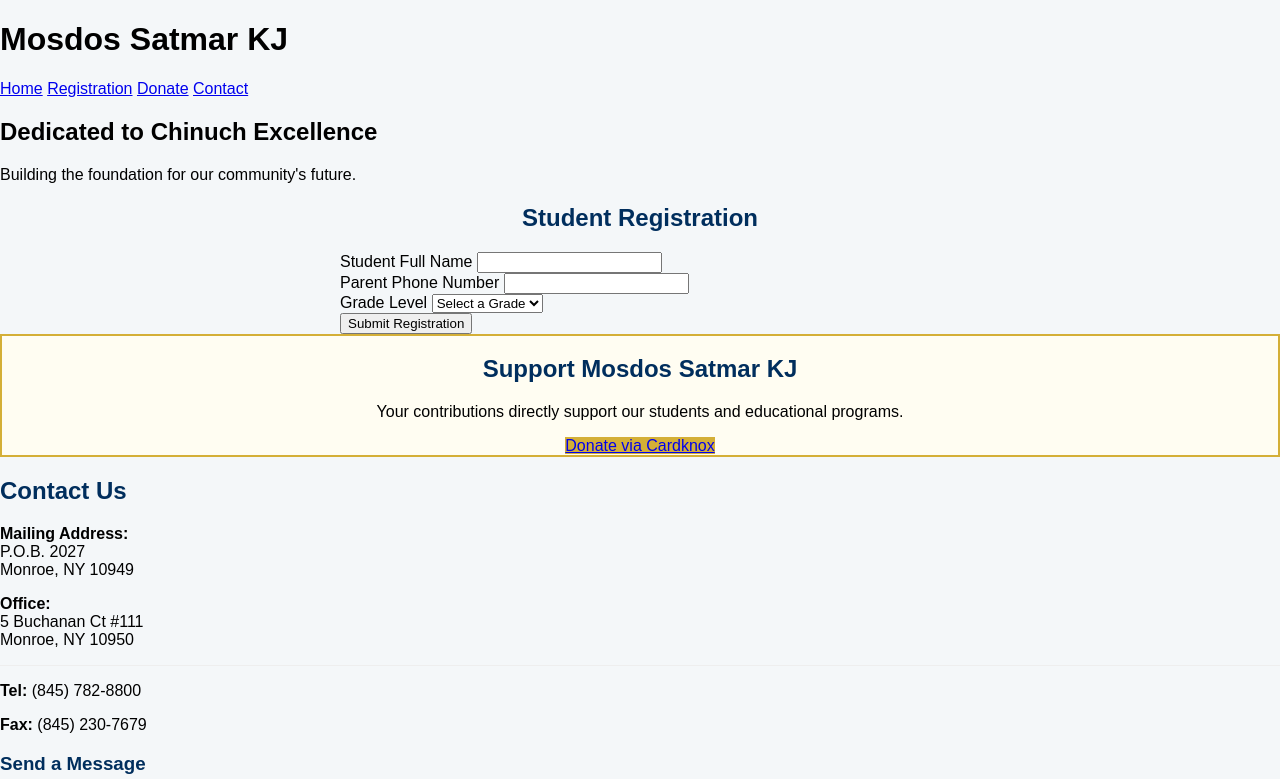
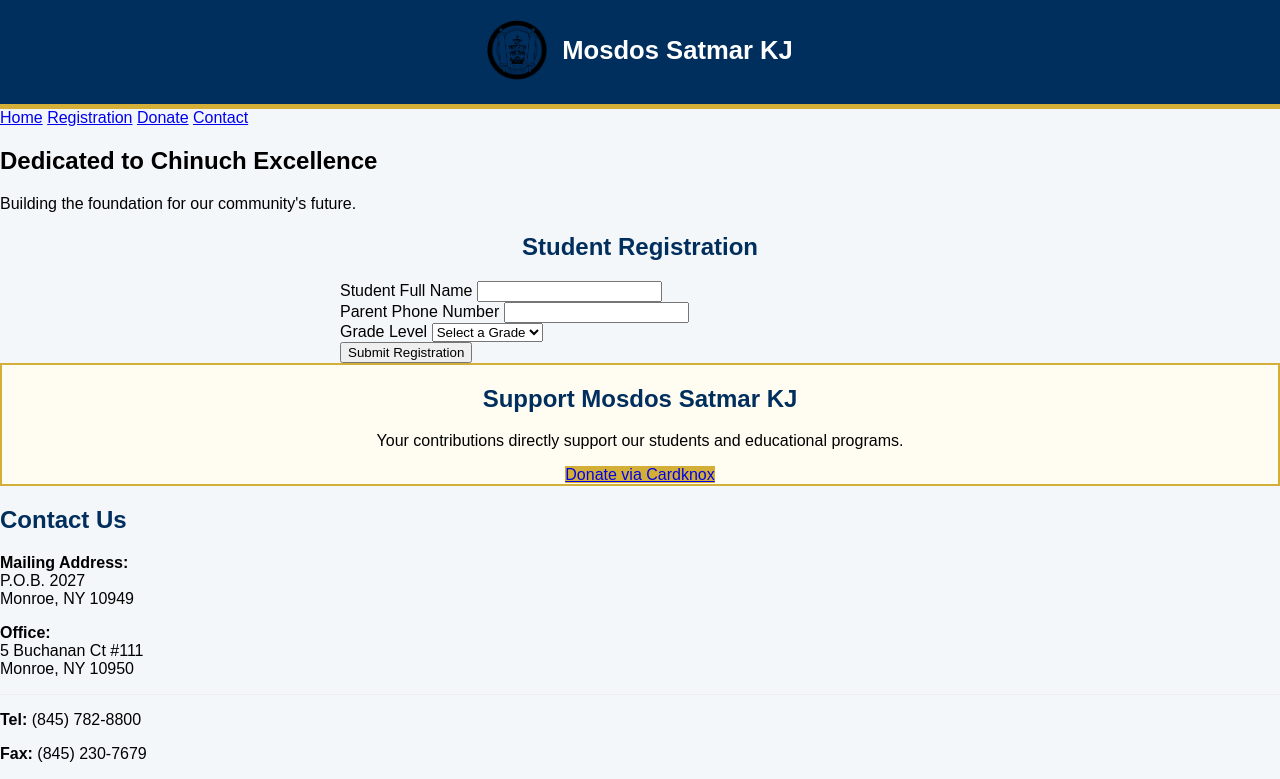
Before and after one commit to QSaccurate/Mosdos-Site, a plain HTML site: page index.html in a window 1280 px wide. Shown: the top 779 px of the page. Drawn offline with Linux system fonts and the light colour scheme.

Commit message:
Update index.html

```diff
--- a/index.html
+++ b/index.html
@@ -9,8 +9,11 @@
 </head>
 <body>
 
-<header>
-    <h1>Mosdos Satmar KJ</h1>
+<header class="site-header">
+    <a href="index.html" class="logo-wrap">
+        <img src="assets/logo.png" alt="Mosdos Satmar KJ Logo">
+        <span>Mosdos Satmar KJ</span>
+    </a>
 </header>
 
 <nav>
```
